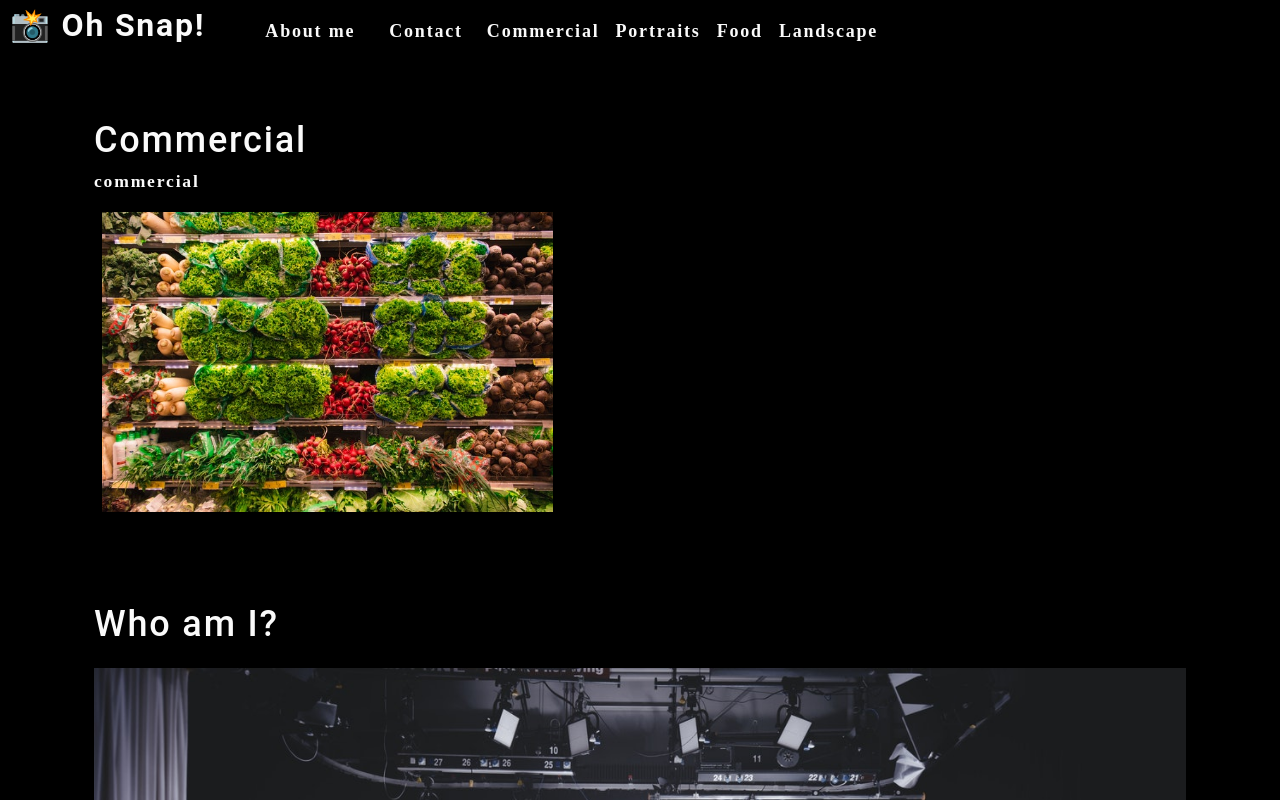
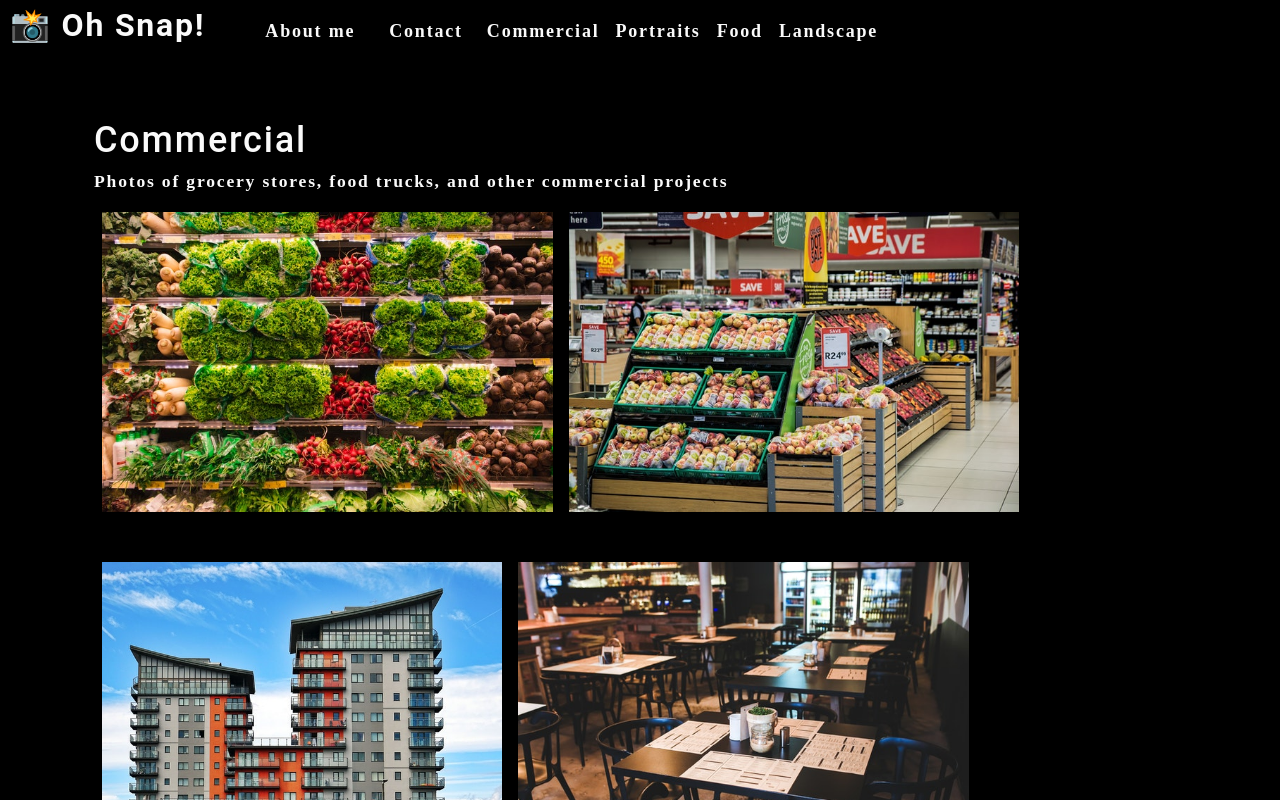
Before and after one commit to RubinoD1/photo-port, a React (Create React App) app: page / in a window 1280 px wide. Shown: the top 800 px of the page. Built offline with nearby package versions, Linux system fonts and the light colour scheme.

Commit message:
gallery updates

```diff
--- a/src/App.js
+++ b/src/App.js
@@ -25,7 +25,7 @@
       ></Nav>
       <main>
         <div>
-          <Gallery></Gallery>
+        <Gallery currentCategory={currentCategory}></Gallery>
           <About></About>
         </div>
       </main>
--- a/src/components/Gallery/index.js
+++ b/src/components/Gallery/index.js
@@ -1,24 +1,14 @@
-import React from "react";
+import React from 'react';
+import PhotoList from '../PhotoList';
 import { capitalizeFirstLetter } from '../../utils/helpers';
-import photo from "../../assets/small/commercial/0.jpg";
 
 function Gallery(props) {
-  const currentCategory = {
-    name: "commercial",
-    description:
-      "Photos of grocery stores, food trucks, and other commercial projects",
-  };
+  const { currentCategory } = props;
   return (
     <section>
-      <h1>{capitalizeFirstLetter(currentCategory.name)}</h1>
-      <p>{currentCategory.name}</p>
-      <div className="flex-row">
-          <img
-            src={photo}
-            alt="Commercial Example"
-            className="img-thumbnail mx-1"
-          />
-      </div>
+      <h1 data-testid="h1tag">{capitalizeFirstLetter(currentCategory.name)}</h1>
+      <p>{currentCategory.description}</p>
+      <PhotoList category={currentCategory.name} />
     </section>
   );
 }
--- /dev/null
+++ b/src/components/PhotoList/index.js
@@ -0,0 +1,139 @@
+import React, { useState } from 'react';
+
+const PhotoList = ({ category }) => {
+  const [photos] = useState([
+    {
+      name: 'Grocery aisle',
+      category: 'commercial',
+      description:
+        'Lorem ipsum dolor sit amet, consectetur adipiscing elit. Nunc ultricie'
+    },
+    {
+      name: 'Grocery booth',
+      category: 'commercial',
+      description:
+        'Lorem ipsum dolor sit amet, consectetur adipiscing elit. Nunc ultricie'
+    },
+    {
+      name: 'Building exterior',
+      category: 'commercial',
+      description:
+        'Lorem ipsum dolor sit amet, consectetur adipiscing elit. Nunc ultricie'
+    },
+    {
+      name: 'Restaurant table',
+      category: 'commercial',
+      description:
+        'Lorem ipsum dolor sit amet, consectetur adipiscing elit. Nunc ultricie'
+    },
+    {
+      name: 'Cafe interior',
+      category: 'commercial',
+      description:
+        'Lorem ipsum dolor sit amet, consectetur adipiscing elit. Nunc ultricie'
+    },
+    {
+      name: 'Cat green eyes',
+      category: 'portraits',
+      description:
+        'Lorem ipsum dolor sit amet, consectetur adipiscing elit. Nunc ultricie'
+    },
+    {
+      name: 'Green parrot',
+      category: 'portraits',
+      description:
+        'Lorem ipsum dolor sit amet, consectetur adipiscing elit. Nunc ultricie'
+    },
+    {
+      name: 'Yellow macaw',
+      category: 'portraits',
+      description:
+        'Lorem ipsum dolor sit amet, consectetur adipiscing elit. Nunc ultricie'
+    },
+    {
+      name: 'Pug smile',
+      category: 'portraits',
+      description:
+        'Lorem ipsum dolor sit amet, consectetur adipiscing elit. Nunc ultricie'
+    },
+    {
+      name: 'Pancakes',
+      category: 'food',
+      description:
+        'Lorem ipsum dolor sit amet, consectetur adipiscing elit. Nunc ultricie'
+    },
+    {
+      name: 'Burrito',
+      category: 'food',
+      description:
+        'Lorem ipsum dolor sit amet, consectetur adipiscing elit. Nunc ultricie'
+    },
+    {
+      name: 'Scallop pasta',
+      category: 'food',
+      description:
+        'Lorem ipsum dolor sit amet, consectetur adipiscing elit. Nunc ultricie'
+    },
+    {
+      name: 'Burger',
+      category: 'food',
+      description:
+        'Lorem ipsum dolor sit amet, consectetur adipiscing elit. Nunc ultricie'
+    },
+    {
+      name: 'Fruit bowl',
+      category: 'food',
+      description:
+        'Lorem ipsum dolor sit amet, consectetur adipiscing elit. Nunc ultricie'
+    },
+    {
+      name: 'Green river',
+      category: 'landscape',
+      description:
+        'Lorem ipsum dolor sit amet, consectetur adipiscing elit. Nunc ultricie'
+    },
+    {
+      name: 'Docks',
+      category: 'landscape',
+      description:
+        'Lorem ipsum dolor sit amet, consectetur adipiscing elit. Nunc ultricie'
+    },
+    {
+      name: 'Panoramic village by sea',
+      category: 'landscape',
+      description:
+        'Lorem ipsum dolor sit amet, consectetur adipiscing elit. Nunc ultricie'
+    },
+    {
+      name: 'Domestic landscape',
+      category: 'landscape',
+      description:
+        'Lorem ipsum dolor sit amet, consectetur adipiscing elit. Nunc ultricie'
+    },
+    {
+      name: 'Park bench',
+      category: 'landscape',
+      description:
+        'Lorem ipsum dolor sit amet, consectetur adipiscing elit. Nunc ultricie'
+    }
+  ]);
+
+  const currentPhotos = photos.filter(photo => photo.category === category);
+
+  return (
+    <div>
+      <div className="flex-row">
+        {currentPhotos.map((image, i) => (
+          <img
+            src={require(`../../assets/small/${category}/${i}.jpg`).default}
+            alt={image.name}
+            className="img-thumbnail mx-1"
+            key={image.name}
+          />
+        ))}
+      </div>
+    </div>
+  );
+};
+
+export default PhotoList;
```
Also changed, not shown: 1 other file (tests, documents, lock files or other folders).
